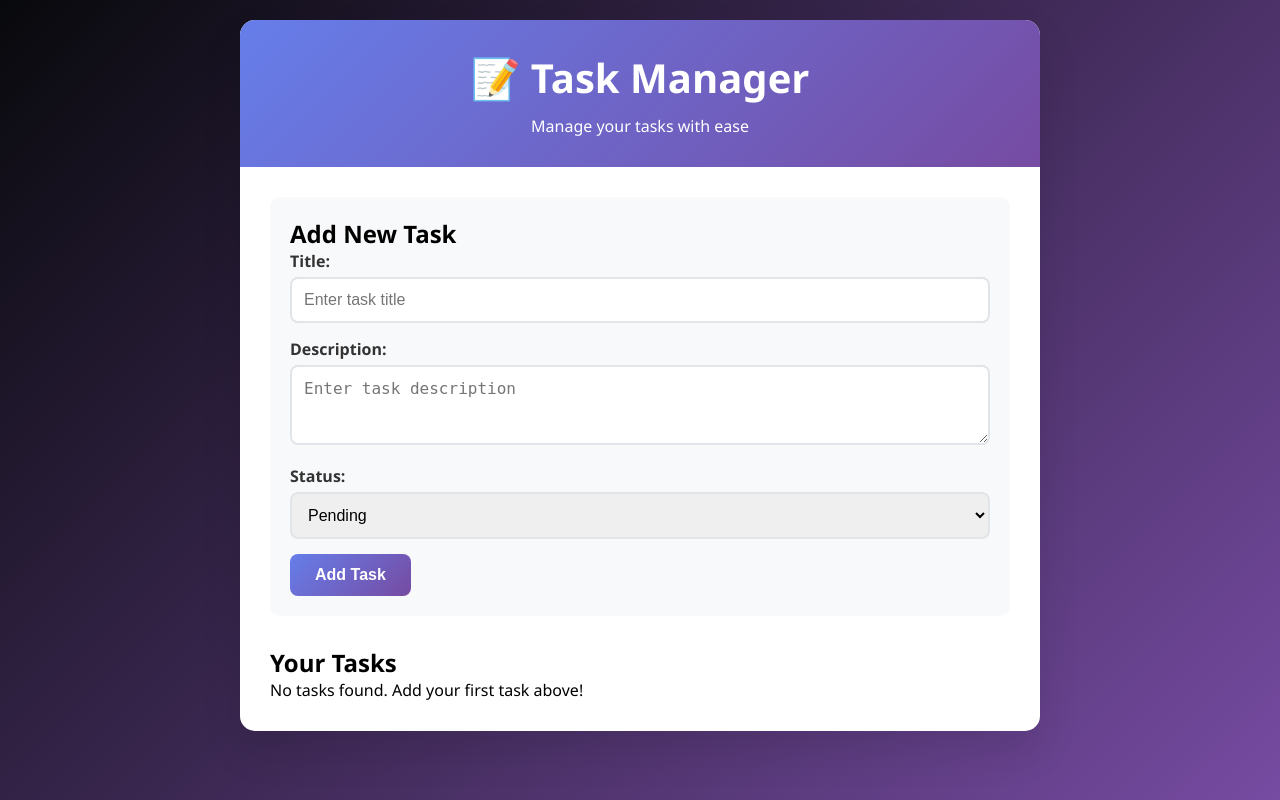
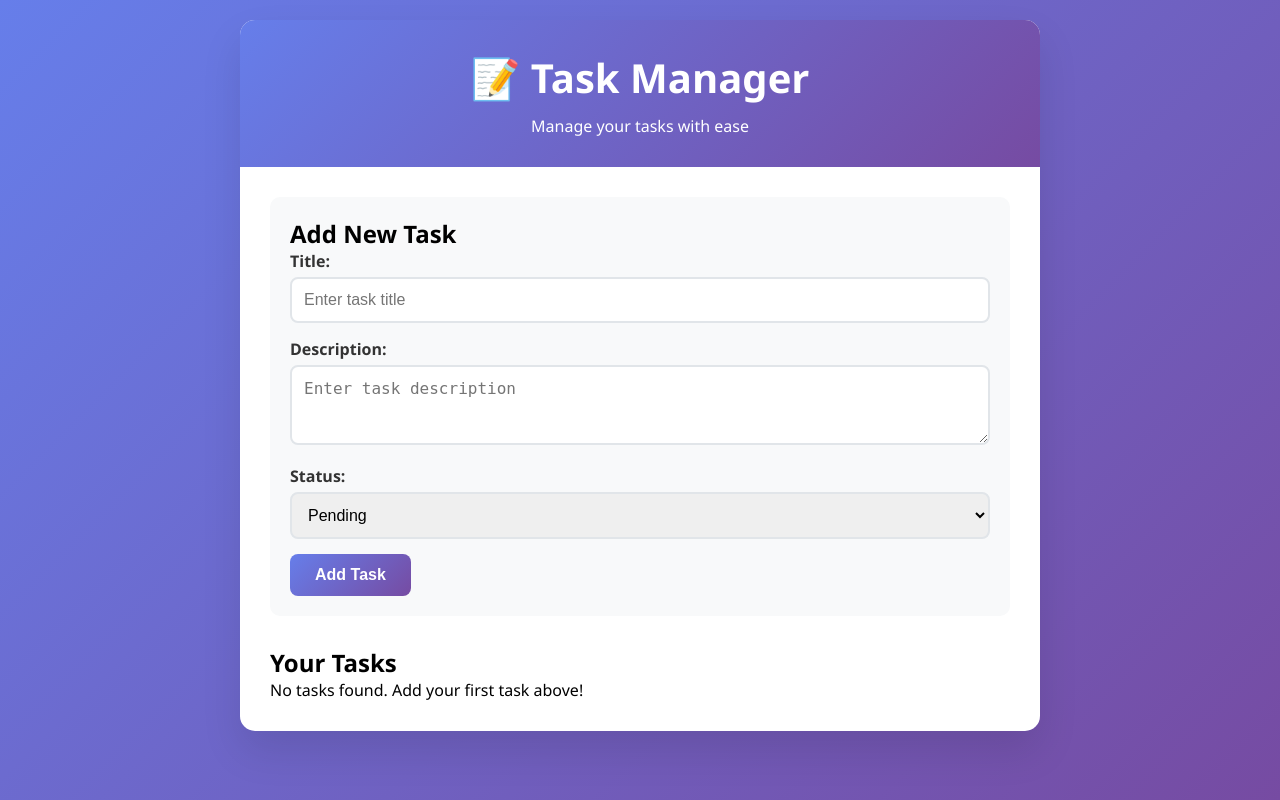
Before and after one commit to AyanWarsame/Task-Manager, a Flask app: page / in a window 1280 px wide. Run offline with Flask 3, Linux system fonts and the light colour scheme; data that the repository does not hold is empty; some libraries are stand-ins or nearby versions.

Commit message:
updating changes

```diff
--- a/task-manager/static/style.css
+++ b/task-manager/static/style.css
@@ -1,8 +1,7 @@
  * { margin: 0; padding: 0; box-sizing: border-box; }
  body {
                 font-family: 'Segoe UI', Tahoma, Geneva, Verdana, sans-serif;
-                /* background: linear-gradient(135deg, #667eea 0%, #764ba2 100%); */
-                 background: linear-gradient(135deg, #08090c 0%, #764ba2 100%);
+                background: linear-gradient(135deg, #667eea 0%, #764ba2 100%);
                 min-height: 100vh;
                 padding: 20px;
             }
```
Also changed, not shown: .github/workflows/k82.yml (renamed from .github/workflows/k8s.yml).
